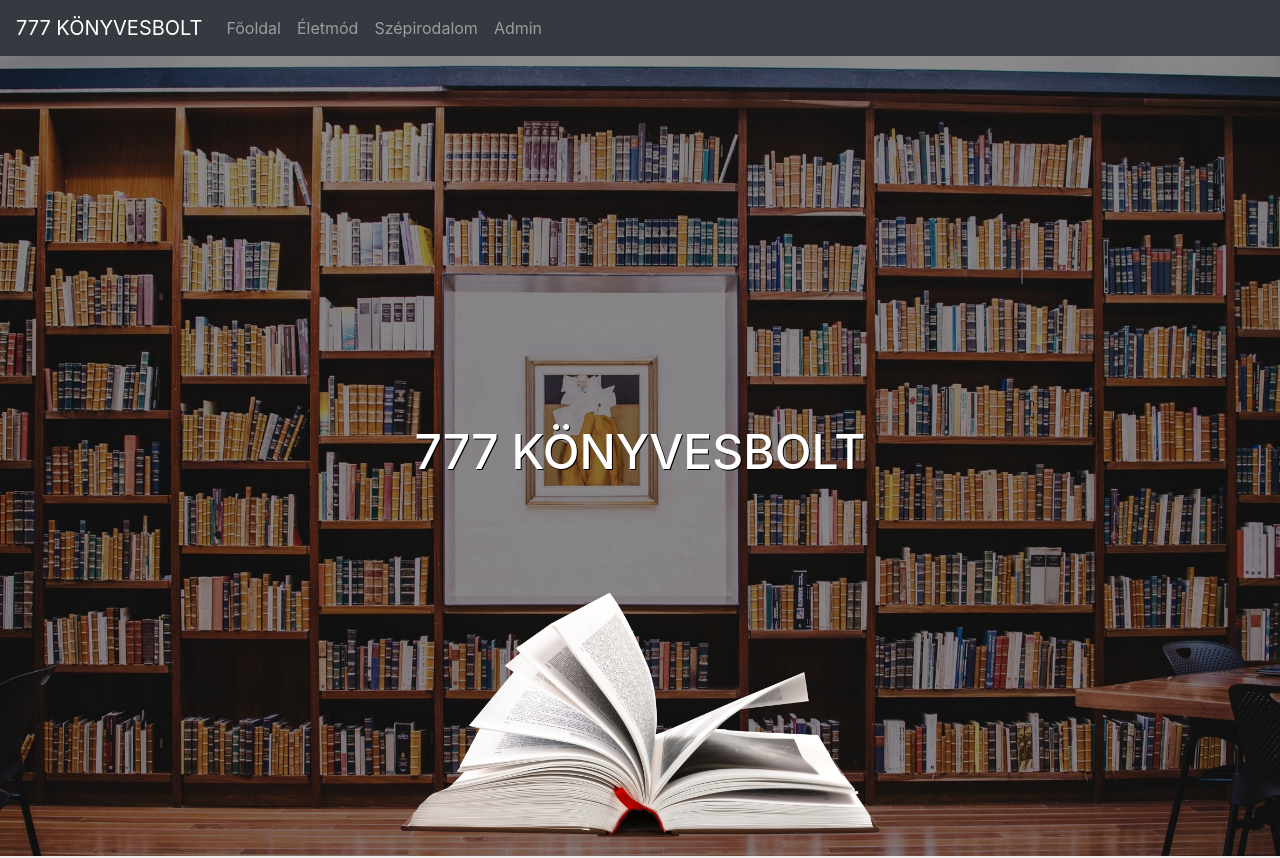
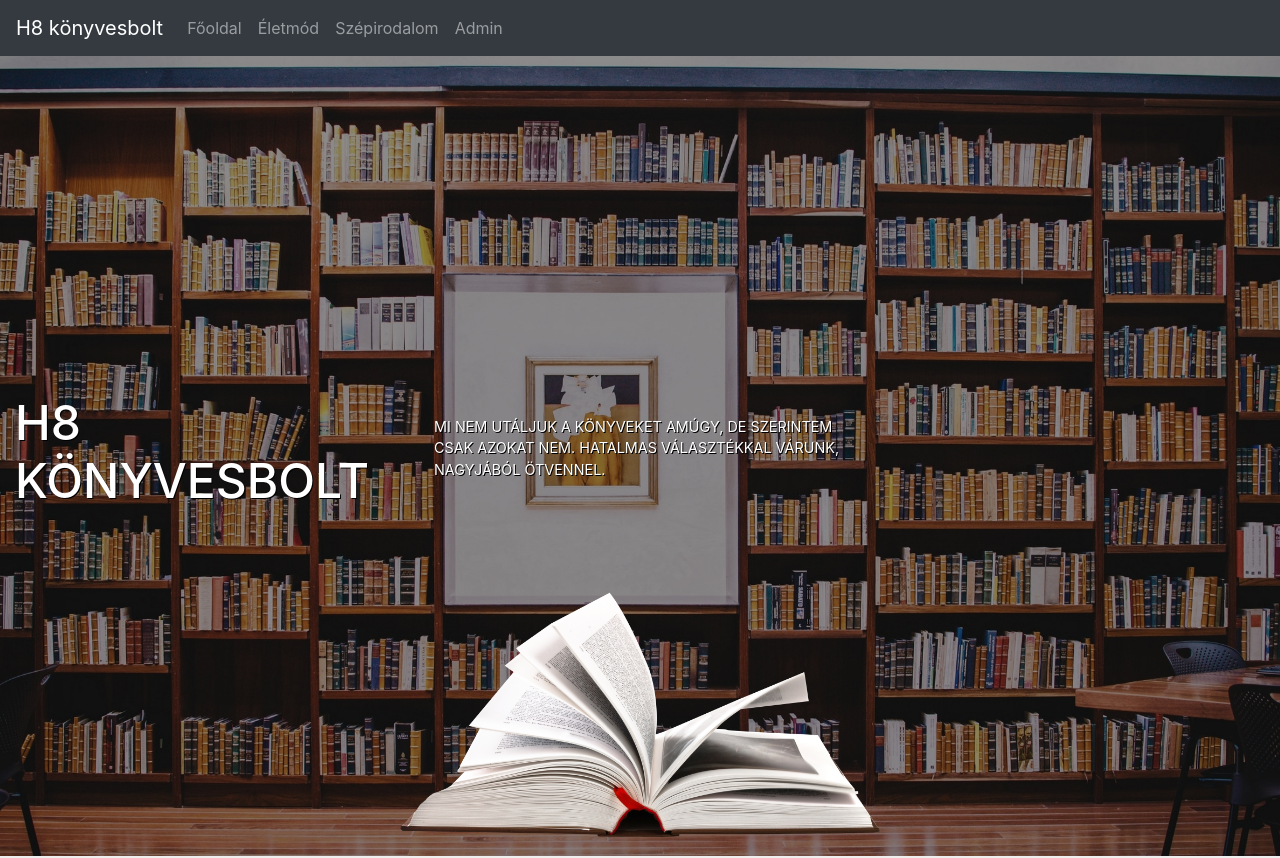
Before and after one commit to Training360-JavaScript/angular-csapatmunka-003-webshop-seventh-7-h8-7, an Angular app: page / in a window 1280 px wide. Shown: the top 858 px of the page. Built offline with nearby package versions, Linux system fonts and the light colour scheme; no server answers.

Commit message:
updated the home page

```diff
--- a/src/app/page/home/home.component.html
+++ b/src/app/page/home/home.component.html
@@ -2,7 +2,8 @@
   <div class="home-header">
     <img src="./../assets/img/background_lib.jpg" alt="library" class="background">
     <img src="./../assets/img/book2.png" alt="book" class="foreground">
-    <div class="title"> <h1 class="title text-uppercase h-1"> 777 könyvesbolt </h1> </div>
+    <div class="title"> <h1 class="col-12 title text-uppercase h-1"> {{ title }} </h1> </div>
+    <div class="sub-title"> <p class=" text-uppercase h-5 col-12 col-lg-6 ml-4">  Mi nem utáljuk a könyveket amúgy, de szerintem csak azokat nem. Hatalmas választékkal várunk, nagyjából ötvennel. </p> </div>
   </div>
 </div>
 
--- a/src/app/page/home/home.component.scss
+++ b/src/app/page/home/home.component.scss
@@ -14,6 +14,13 @@
   color: white;
   z-index: 1;
   font-size: 3rem;
+  text-shadow: 1px 1px 0px #000000;
+}
+
+.sub-title{
+  font-size: 0.9rem;
+  color: white;
+  z-index: 1;
   text-shadow: 1px 1px 0px #000000;
 }
 .foreground, .background {
--- a/src/app/page/home/home.component.ts
+++ b/src/app/page/home/home.component.ts
@@ -2,6 +2,7 @@ import { Component, OnInit } from '@angular/core';
 import { Observable } from 'rxjs';
 
 import { Product } from 'src/app/model/product';
+import { ConfigService } from 'src/app/service/config.service';
 import { ProductService } from 'src/app/service/product.service';
 
 @Component({
@@ -12,9 +13,13 @@ import { ProductService } from 'src/app/service/product.service';
 export class HomeComponent implements OnInit {
  // productList: Product[] = this.productService.getAll();
 
+  title: string = this.configService.appName
+
   productList$: Observable<Product[]> = this.productService.getAll2();
 
-  constructor(private productService: ProductService) {}
+  constructor(
+     private productService: ProductService,
+     private configService: ConfigService) {}
 
   ngOnInit(): void {}
 }
--- a/src/app/service/config.service.ts
+++ b/src/app/service/config.service.ts
@@ -11,7 +11,7 @@ export interface IMenuItem {
 })
 export class ConfigService {
 
-  appName: string = '777 KÖNYVESBOLT';
+  appName: string = 'H8 könyvesbolt';
 
   menuItems: IMenuItem[] = [
     {text: 'Főoldal', link: '/', icon: 'home'},
```
